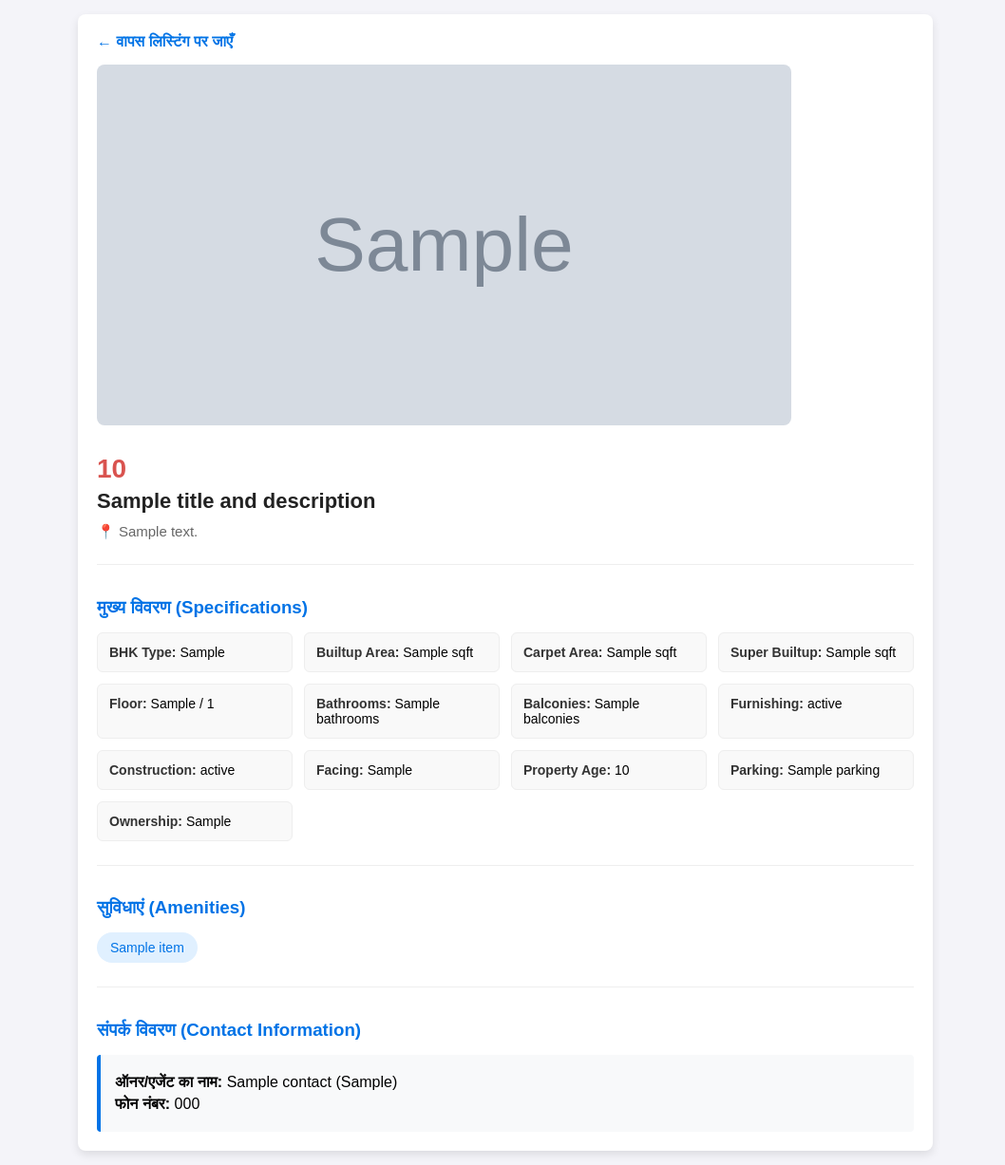
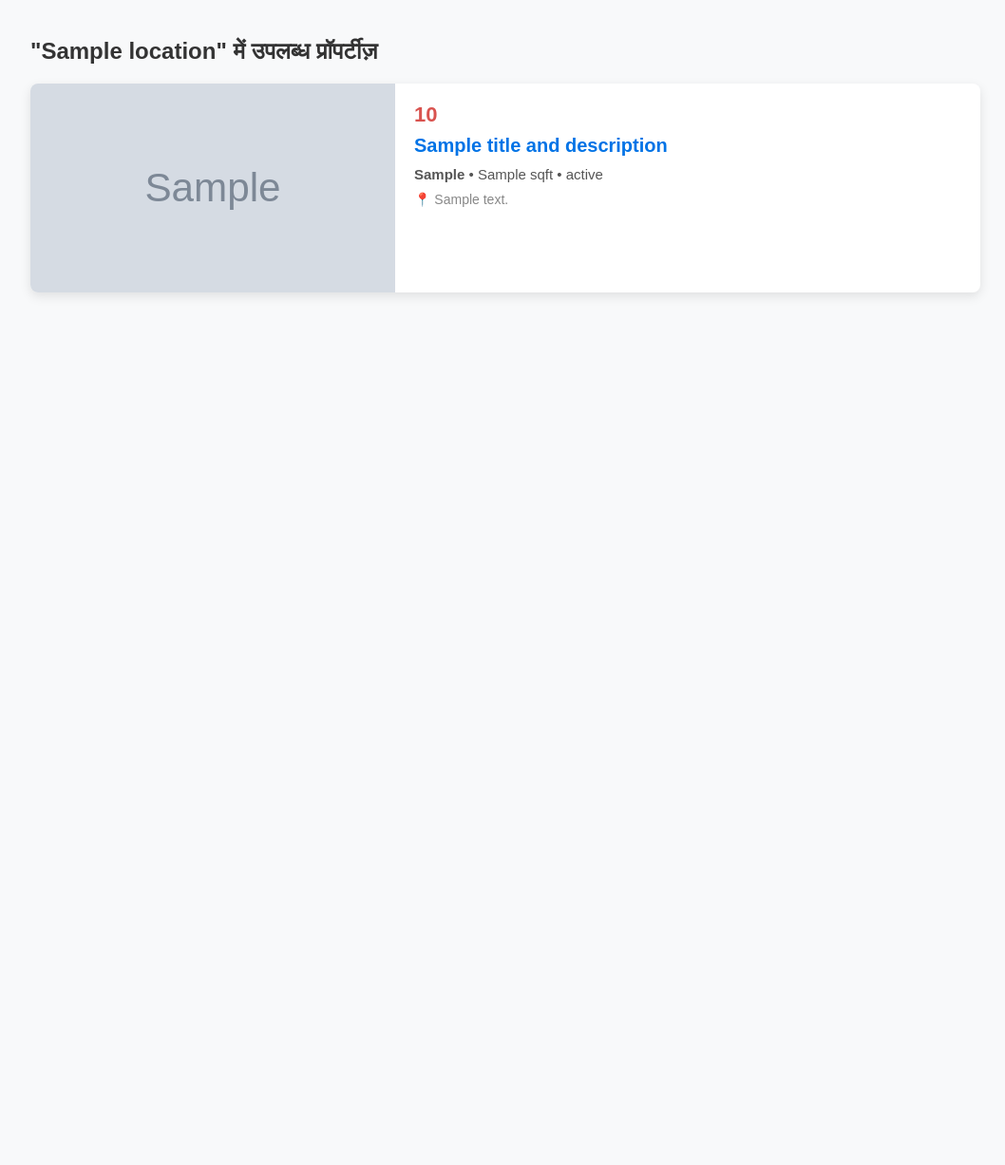
Before and after one commit to pawandevprasad1-wq/WOW-REPOSITORY, a Flask app: template templates/details.html in a window 1280 px wide. Shown: the whole page at 95% size, without its empty margins (108-1166 px from the left). After the commit the page ends 312 px from the top, so only its background shows below. Run offline with Flask 3, Linux system fonts and the light colour scheme; the template is opened without the code that fills it: most values are stand-ins (such as "Sample title", 1, 10 or a date in 2020); grey boxes marked "Sample" are stand-in pictures.

Commit message:
Revise property details layout and title
Updated the title and layout of the property details page. Improved styling and added a section to display available properties in the specified location.

```diff
--- a/templates/details.html
+++ b/templates/details.html
@@ -3,100 +3,50 @@
 <head>
     <meta charset="UTF-8">
     <meta name="viewport" content="width=device-width, initial-scale=1.0">
-    <title>{{ p.title_and_description.title if p.title_and_description else 'Property Details' }}</title>
+    <title>Properties in {{ location }}</title>
     <style>
-        * { box-sizing: border-box; }
-        body { font-family: Arial, sans-serif; background: #f4f4f9; margin: 0; padding: 15px; }
-        .container { max-width: 900px; margin: 0 auto; background: white; padding: 20px; border-radius: 8px; box-shadow: 0 4px 10px rgba(0,0,0,0.1); }
-
-        /* Gallery Horizontal Scroll Slider */
-        .gallery-container { display: flex; overflow-x: auto; gap: 10px; padding-bottom: 15px; scroll-snap-type: x mandatory; }
-        .gallery-container::-webkit-scrollbar { height: 8px; }
-        .gallery-container::-webkit-scrollbar-thumb { background: #0073e6; border-radius: 4px; }
-        .gallery-img { flex: 0 0 85%; max-width: 85%; height: 380px; object-fit: cover; border-radius: 8px; scroll-snap-align: center; }
-
-        .price { font-size: 28px; font-weight: bold; color: #d9534f; margin: 15px 0 5px; }
-        .title { font-size: 22px; font-weight: bold; margin-bottom: 10px; color: #222; }
-        .location { color: #666; font-size: 15px; margin-bottom: 20px; }
-        .section { margin-top: 25px; border-top: 1px solid #eee; padding-top: 15px; }
-        .section h3 { margin-bottom: 15px; color: #0073e6; }
-
-        .grid { display: grid; grid-template-columns: repeat(auto-fit, minmax(200px, 1fr)); gap: 12px; }
-        .grid-item { background: #f9f9f9; padding: 12px; border-radius: 6px; border: 1px solid #eee; font-size: 14px; }
-        .grid-item strong { color: #333; }
-
-        .amenities-list { display: flex; flex-wrap: wrap; gap: 10px; }
-        .tag { background: #e0f0ff; color: #0073e6; padding: 8px 14px; border-radius: 20px; font-size: 14px; font-weight: 500; }
-
-        .contact-card { background: #f8f9fa; border-left: 4px solid #0073e6; padding: 15px; border-radius: 4px; }
-        .btn-back { display: inline-block; margin-bottom: 15px; color: #0073e6; text-decoration: none; font-weight: bold; }
+        body { font-family: Arial, sans-serif; background-color: #f8f9fa; margin: 0; padding: 20px; }
+        .container { max-width: 1000px; margin: 0 auto; }
+        h2 { color: #333; }
+        .card { background: white; border-radius: 8px; margin-bottom: 25px; box-shadow: 0 4px 12px rgba(0,0,0,0.1); overflow: hidden; display: flex; flex-direction: column; cursor: pointer; transition: 0.3s; text-decoration: none; color: inherit; }
+        .card:hover { transform: translateY(-3px); }
+        .card-img { width: 100%; height: 300px; object-fit: cover; }
+        .card-content { padding: 20px; }
+        .price { font-size: 22px; font-weight: bold; color: #d9534f; margin-bottom: 8px; }
+        .title { font-size: 20px; font-weight: bold; margin-bottom: 10px; color: #0073e6; }
+        .details { color: #555; font-size: 15px; margin-bottom: 10px; }
+        .location-text { color: #888; font-size: 14px; }
+        @media(min-width: 600px) {
+            .card { flex-direction: row; }
+            .card-img { width: 40%; height: 220px; }
+            .card-content { width: 60%; }
+        }
     </style>
 </head>
 <body>
 
 <div class="container">
-    <a href="javascript:history.back()" class="btn-back">← वापस लिस्टिंग पर जाएँ</a>
+    <h2>"{{ location }}" में उपलब्ध प्रॉपर्टीज़</h2>
 
-    <!-- Photo Gallery Carousel -->
-    <div class="gallery-container">
-        {% if p.media and p.media.images and p.media.images|length > 0 %}
-            {% for img in p.media.images %}
-                <img class="gallery-img" src="{{ img }}" alt="Property Image">
-            {% endfor %}
-        {% else %}
-            <img class="gallery-img" src="https://via.placeholder.com/800x400?text=No+Image+Available" alt="No Image">
-        {% endif %}
-    </div>
-
-    <!-- Pricing & Title -->
-    <div class="price">{{ p.pricing.price_display if p.pricing else 'Price N/A' }}</div>
-    <div class="title">{{ p.title_and_description.title if p.title_and_description else 'Property' }}</div>
-    <div class="location">📍 {{ p.location.full_address if p.location else 'Location N/A' }}</div>
-
-    <!-- Specifications -->
-    {% if p.specifications %}
-    <div class="section">
-        <h3>मुख्य विवरण (Specifications)</h3>
-        <div class="grid">
-            <div class="grid-item"><strong>BHK Type:</strong> {{ p.specifications.bhk_type }}</div>
-            <div class="grid-item"><strong>Builtup Area:</strong> {{ p.specifications.builtup_sqft }} sqft</div>
-            <div class="grid-item"><strong>Carpet Area:</strong> {{ p.specifications.carpet_sqft }} sqft</div>
-            <div class="grid-item"><strong>Super Builtup:</strong> {{ p.specifications.super_builtup_sqft }} sqft</div>
-            <div class="grid-item"><strong>Floor:</strong> {{ p.specifications.floor_no }} / {{ p.specifications.total_floors }}</div>
-            <div class="grid-item"><strong>Bathrooms:</strong> {{ p.specifications.bathrooms }}</div>
-            <div class="grid-item"><strong>Balconies:</strong> {{ p.specifications.balconies }}</div>
-            <div class="grid-item"><strong>Furnishing:</strong> {{ p.specifications.furnishing_status }}</div>
-            <div class="grid-item"><strong>Construction:</strong> {{ p.specifications.construction_status }}</div>
-            <div class="grid-item"><strong>Facing:</strong> {{ p.specifications.facing_direction }}</div>
-            <div class="grid-item"><strong>Property Age:</strong> {{ p.specifications.property_age }}</div>
-            <div class="grid-item"><strong>Parking:</strong> {{ p.specifications.parking }}</div>
-            <div class="grid-item"><strong>Ownership:</strong> {{ p.specifications.ownership_type }}</div>
-        </div>
-    </div>
+    {% if not properties %}
+        <p>इस लोकेशन पर कोई प्रॉपर्टी नहीं मिली।</p>
     {% endif %}
 
-    <!-- Amenities -->
-    {% if p.amenities and p.amenities|length > 0 %}
-    <div class="section">
-        <h3>सुविधाएं (Amenities)</h3>
-        <div class="amenities-list">
-            {% for item in p.amenities %}
-                <span class="tag">{{ item }}</span>
-            {% endfor %}
+    {% for p in properties %}
+    <a class="card" href="/property/{{ p._id }}">
+        <img class="card-img" src="{{ p.media.images[0] if p.media and p.media.images and p.media.images|length > 0 else 'https://via.placeholder.com/400x250' }}" alt="Property Photo">
+        <div class="card-content">
+            <div class="price">{{ p.pricing.price_display if p.pricing else 'N/A' }}</div>
+            <div class="title">{{ p.title_and_description.title if p.title_and_description else 'Property Title' }}</div>
+            <div class="details">
+                {% if p.specifications %}
+                    <strong>{{ p.specifications.bhk_type }}</strong> • {{ p.specifications.builtup_sqft }} sqft • {{ p.specifications.furnishing_status }}
+                {% endif %}
+            </div>
+            <div class="location-text">📍 {{ p.location.full_address if p.location else 'Address N/A' }}</div>
         </div>
-    </div>
-    {% endif %}
-
-    <!-- Contact Info -->
-    {% if p.contact %}
-    <div class="section">
-        <h3>संपर्क विवरण (Contact Information)</h3>
-        <div class="contact-card">
-            <p style="margin: 5px 0;"><strong>ऑनर/एजेंट का नाम:</strong> {{ p.contact.owner_name }} ({{ p.contact.owner_type }})</p>
-            <p style="margin: 5px 0;"><strong>फोन नंबर:</strong> {{ p.contact.phone }}</p>
-        </div>
-    </div>
-    {% endif %}
+    </a>
+    {% endfor %}
 </div>
 
 </body>
```
